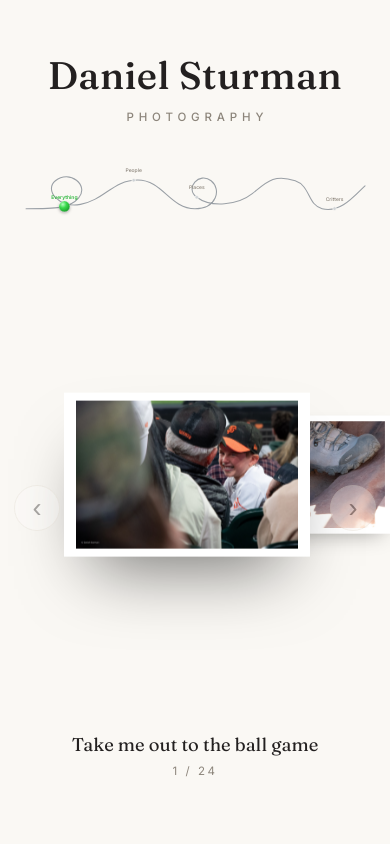
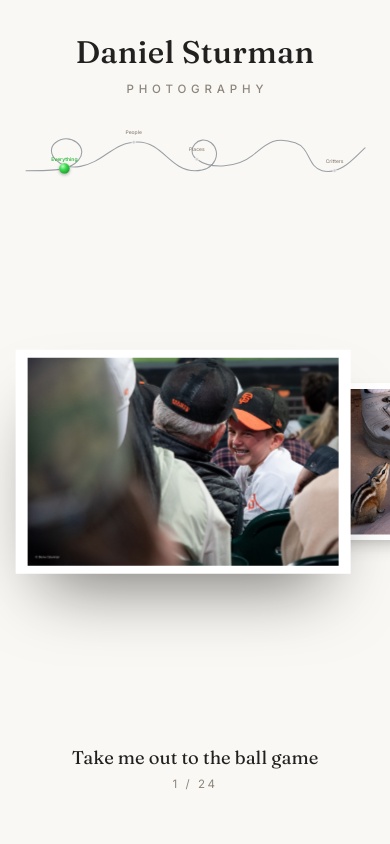
Before and after one commit to dcsturman/photo-portfolio, a plain HTML site: page index.html in a window 390 px wide. Shown: the top 844 px of the page. Drawn offline with Linux system fonts and the light colour scheme.

Commit message:
Add swipe navigation and responsive mobile gallery
- Tier 1 swipe: horizontal flick advances one photo (touch/mouse/trackpad),
  with a tap-vs-swipe guard and touch-action: pan-y so vertical scroll is kept
- Mobile (<700px): one big photo + a peek of the next, hero sized to fill the
  screen by orientation; arrows hidden (swipe replaces them)
- Fix title clipping / sizing on narrow phones; clamp horizontal overflow

Co-Authored-By: Claude Opus 4.8 (1M context) <noreply@anthropic.com>

```diff
--- a/app.js
+++ b/app.js
@@ -64,6 +64,7 @@ function buildCards() {
 
     card.appendChild(img);
     card.addEventListener("click", () => {
+      if (swipeHappened) return;            // a swipe shouldn't also promote a card
       if (i !== active) { active = i; layout(); updateInfo(); }
     });
 
@@ -78,27 +79,43 @@ function layout() {
 
   const W = coverflow.clientWidth;
   const H = coverflow.clientHeight;
-  // Big photo height — capped by width too, so the cascade always has room
-  // (otherwise on tall/large screens the hero would fill the whole width).
-  const activeH = Math.min(H * 0.86, W * 0.42);
-  const margin  = Math.max(W * 0.04, 64);   // gap before the big photo / room for arrow
+  // --- responsive sizing -------------------------------------------------
+  // Phones: one big photo + a small peek of the next. The hero is sized to
+  // FILL the screen by its own orientation (landscape fills the width,
+  // portrait fills the height), so it's large either way instead of being
+  // shrunk to make room for a 5-up cascade.
+  // Desktop: the full cascade, with the hero capped by width so it can't
+  // balloon and crowd out the cascade on large screens.
+  const mobile = W < 700;
 
-  // Every photo gets the SAME slot footprint, whatever its orientation, and the
-  // image is centered inside it. This keeps spacing even and stops narrow
-  // (portrait) photos from bunching the cascade over to the left.
-  const REF_ASPECT = 1.5;                    // uniform slot footprint (landscape-ish)
-  const slotW = activeH * REF_ASPECT;        // full-size slot width
-  const effVis = Math.min(VISIBLE, n);
+  let activeH, slotW, margin, step, shrink, effVis;
+  if (mobile) {
+    const heroAspect = ar[list[active].file] || 1.5;
+    activeH = Math.min(H * 0.92, (W * 0.86) / heroAspect);
+    slotW   = activeH * heroAspect;          // the hero's own width
+    margin  = W * 0.04;
+    step    = 0.8;                            // push the follower mostly off-screen (a peek)
+    shrink  = 0.7;
+    effVis  = Math.min(2, n);                 // hero + one follower
+  } else {
+    activeH = Math.min(H * 0.86, W * 0.42);
+    slotW   = activeH * 1.5;                  // uniform landscape-ish footprint
+    margin  = Math.max(W * 0.04, 64);
+    step    = STEP;
+    shrink  = SHRINK;
+    effVis  = Math.min(VISIBLE, n);
+  }
+
   const slotX = [];
   const slotS = [];
   let cursor = margin;
   for (let k = 0; k < effVis; k++) {
-    const s = Math.pow(SHRINK, k);
+    const s = Math.pow(shrink, k);
     slotX[k] = cursor;
     slotS[k] = s;
-    cursor += slotW * s * STEP;              // uniform spacing, orientation-independent
+    cursor += slotW * s * step;
   }
-  const parkRight = cursor;                  // where off-screen-right cards wait
+  const parkRight = cursor;                   // where off-screen-right cards wait
 
   cards.forEach((c, i) => {
     let off = ((i - active) % n + n) % n;     // 0..n-1
@@ -162,6 +179,38 @@ window.addEventListener("keydown", (e) => {
   else if (e.key === "ArrowLeft") prevPhoto();
 });
 window.addEventListener("resize", layout);
+
+/* ---- swipe to advance (touch / trackpad / mouse) ----
+   Tier 1: detect a horizontal flick and step one photo, reusing the arrows'
+   logic. We don't capture the pointer or preventDefault, so vertical page
+   scrolling is untouched; the CSS `touch-action: pan-y` lets the browser keep
+   vertical panning while we own horizontal gestures. */
+const SWIPE_MIN = 45;            // px of horizontal travel before it counts as a swipe
+let swipeHappened = false;       // set on a real swipe so the card click is ignored
+let swipeStartX = 0, swipeStartY = 0, swiping = false;
+
+coverflow.addEventListener("pointerdown", (e) => {
+  if (!e.isPrimary) return;      // ignore second finger (pinch, etc.)
+  swiping = true;
+  swipeHappened = false;
+  swipeStartX = e.clientX;
+  swipeStartY = e.clientY;
+});
+
+function endSwipe(e) {
+  if (!swiping) return;
+  swiping = false;
+  const dx = e.clientX - swipeStartX;
+  const dy = e.clientY - swipeStartY;
+  if (Math.abs(dx) >= SWIPE_MIN && Math.abs(dx) > Math.abs(dy)) {
+    swipeHappened = true;        // horizontal, far enough -> it's a swipe
+    if (dx < 0) nextPhoto();     // swipe left -> next
+    else prevPhoto();            // swipe right -> previous
+  }
+}
+
+window.addEventListener("pointerup", endSwipe);
+window.addEventListener("pointercancel", () => { swiping = false; });
 
 /* ============================================================
    3. Bead-on-a-wire category filter
--- a/photos.js
+++ b/photos.js
@@ -23,8 +23,12 @@ const PHOTOS = [
     category: "Places",
     caption: "The Patriarchs",
   }, // Zion canyon peaks
-  { file: "STURMAN_Stopped_2.jpg", category: "Critters", caption: "Great Blue" }, // great blue heron in flight
-  { file: "DSC_5609.jpg", category: "People", caption: "Lily (Portrait)" }, // woman in profile, b&w
+  {
+    file: "STURMAN_Stopped_2.jpg",
+    category: "Critters",
+    caption: "Great Blue",
+  }, // great blue heron in flight
+  { file: "DSC_5609.jpg", category: "People", caption: "Lily" }, // woman in profile, b&w
   {
     file: "Sturman_Urban_4.jpg",
     category: "Places",
@@ -45,7 +49,7 @@ const PHOTOS = [
   {
     file: "DSC_5452.jpg",
     category: "People",
-    caption: "Self-portrait: Aching foot",
+    caption: "Self: Aching foot",
   }, // man seated, b&w portrait
   { file: "DSC_0054.jpg", category: "Places", caption: "Transport" }, // SF streetcar on Market St
   { file: "DSC_2922.jpg", category: "Critters", caption: "Show your colors" }, // banana slug on a rock
--- a/styles.css
+++ b/styles.css
@@ -25,6 +25,7 @@ html, body {
   color: var(--ink);
   font-family: var(--sans);
   -webkit-font-smoothing: antialiased;
+  overflow-x: hidden;   /* never scroll sideways; keeps centered content centered on the viewport */
 }
 
 /* ---------- Header ---------- */
@@ -111,6 +112,7 @@ html, body {
   height: 70vh;
   min-height: 380px;
   overflow: hidden;
+  touch-action: pan-y;          /* we own horizontal swipes; browser keeps vertical scroll */
 }
 
 .card {
@@ -221,8 +223,11 @@ html, body {
 }
 
 /* ---------- Smaller screens ---------- */
-@media (max-width: 640px) {
-  .coverflow { height: 56vh; min-height: 300px; }
+@media (max-width: 700px) {
+  .site-header { padding: 2rem 1rem 0.8rem; }
+  .site-title { font-size: clamp(1.6rem, 8vw, 2.6rem); }  /* scales with width; won't clip on phones */
+  .coverflow { height: 62vh; min-height: 320px; }
+  .nav-arrow { display: none; }    /* swipe replaces the arrows on touch screens */
   .wire-label { font-size: 14px; }
   .statement p { font-size: 1.08rem; }
 }
```
Also changed, not shown: 1 other file.
